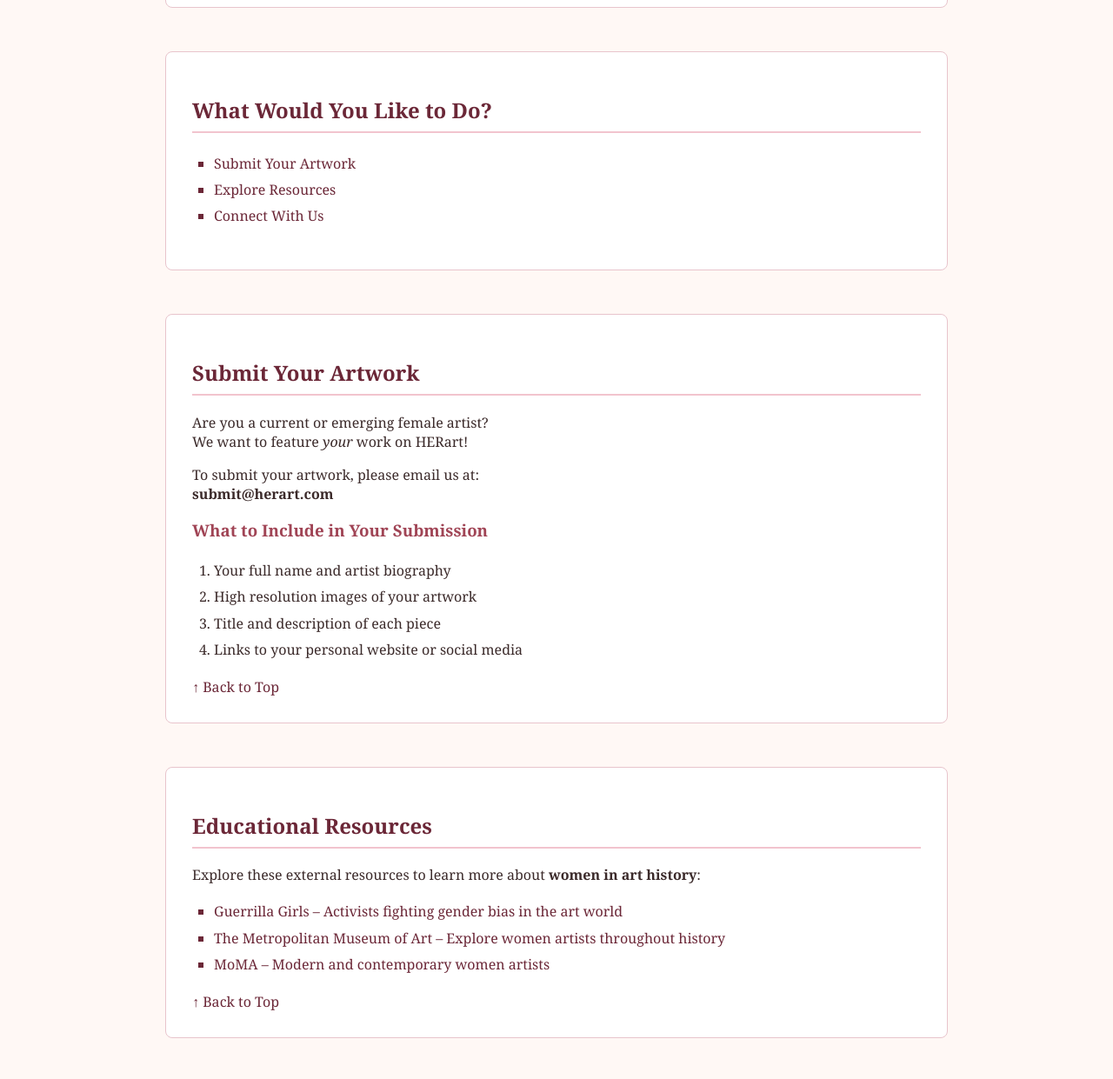
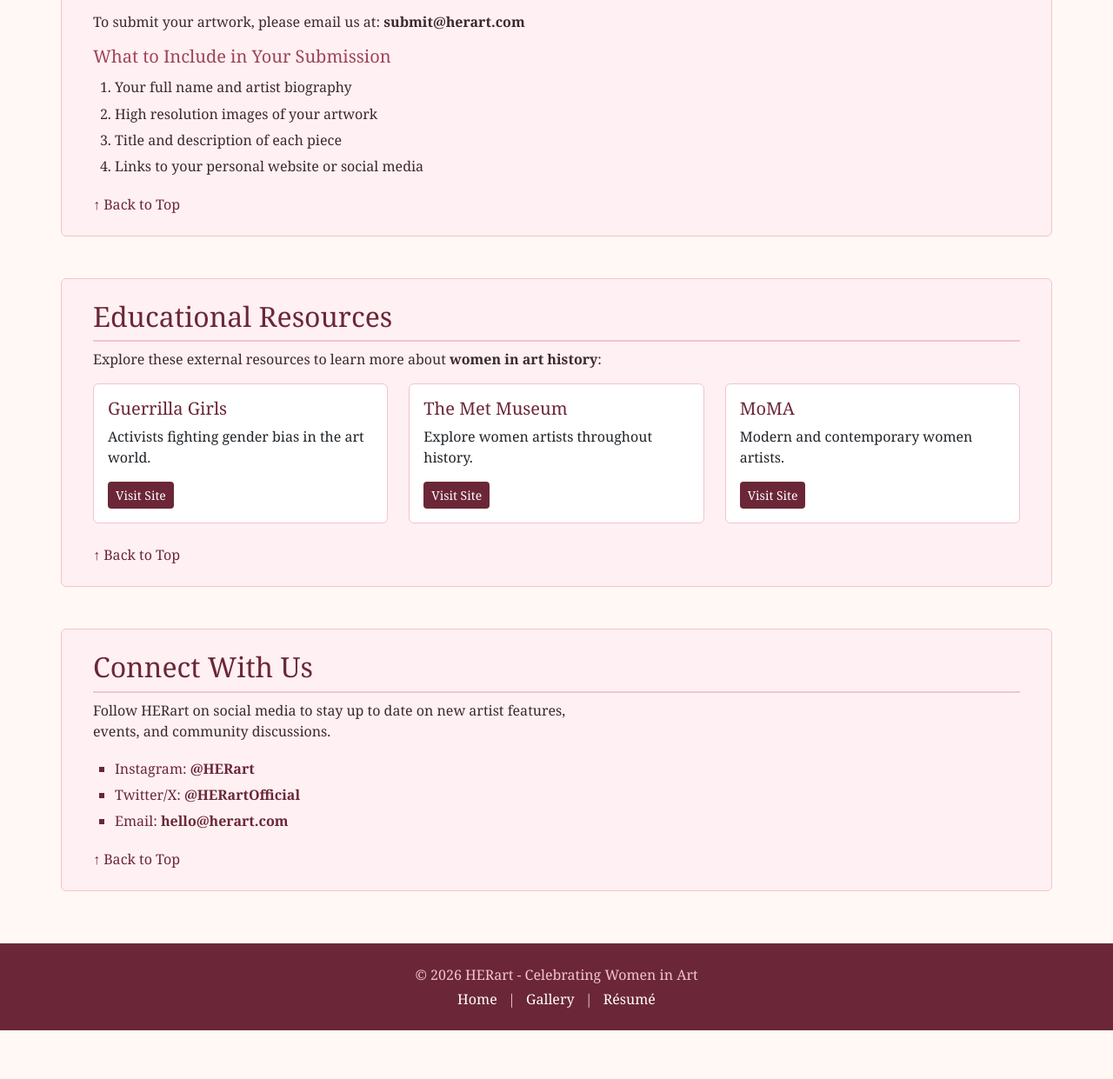
Before and after one commit to sareyamickelsen/herart, a plain HTML site: page contact.html in a window 1280 px wide. Shown: the part 679-1920 px from the top of the page at 87% size. After the commit the page ends 1864 px from the top, so only its background shows below. Drawn offline with nearby package versions, Linux system fonts and the light colour scheme.

Commit message:
Update contact.html

```diff
--- a/contact.html
+++ b/contact.html
@@ -5,134 +5,150 @@
   <meta charset="UTF-8" />
   <meta name="viewport" content="width=device-width, initial-scale=1.0" />
   <title>HERart - Contact Us</title>
-  <!-- Link to external stylesheet -->
+  <!-- Bootstrap CSS -->
+  <link href="https://cdn.jsdelivr.net/npm/bootstrap@5.3.0/dist/css/bootstrap.min.css" rel="stylesheet" />
+  <!-- Custom Stylesheet -->
   <link rel="stylesheet" href="styles.css" />
 </head>
 
 <body>
 
-  <!-- HEADER -->
-  <header id="top">
-    <h1>HERart</h1>
-    <p>Celebrating Women in Art</p>
+  <!-- NAVBAR -->
+  <nav class="navbar navbar-expand-lg fixed-top" style="background-color: #6b2737;">
+    <div class="container">
+      <a class="navbar-brand text-white fw-bold" href="index.html">HERart</a>
+      <button class="navbar-toggler" type="button" data-bs-toggle="collapse" data-bs-target="#navbarNav">
+        <span class="navbar-toggler-icon"></span>
+      </button>
+      <div class="collapse navbar-collapse" id="navbarNav">
+        <ul class="navbar-nav ms-auto">
+          <li class="nav-item"><a class="nav-link text-white" href="index.html">Home</a></li>
+          <li class="nav-item"><a class="nav-link text-white" href="gallery.html">Gallery</a></li>
+          <li class="nav-item"><a class="nav-link text-white" href="resume.html">Résumé</a></li>
+          <li class="nav-item"><a class="nav-link text-white" href="contact.html">Contact</a></li>
+        </ul>
+      </div>
+    </div>
+  </nav>
 
-    <!-- Navigation -->
-    <nav>
-      <a href="index.html" title="Go to Home Page">Home</a>
-      <a href="gallery.html" title="View the Artist Gallery">Gallery</a>
-      <a href="contact.html" title="Contact Us">Contact</a>
-    </nav>
-  </header>
+  <!-- PAGE HEADER -->
+  <div class="container-fluid py-4 text-center text-white" style="background-color: #6b2737; margin-top: 56px;">
+    <h1 class="display-5 fw-bold" style="color: #f2c4ce;">Get In Touch</h1>
+    <p class="lead" style="color: #f2c4ce;">Join the HERart Community</p>
+  </div>
 
   <!-- MAIN CONTENT -->
-  <main>
+  <div class="container my-5" id="top">
 
-    <section id="contact-intro">
-      <h2>Get In Touch</h2>
+    <!-- INTRO -->
+    <div class="row align-items-center mb-5" id="contact-intro">
+      <div class="col-md-7">
         <p>
           We would love to hear from you! Whether you are a <strong>female artist</strong>
           looking to showcase your work, a <em>researcher</em> passionate about women in art,
           or simply someone who appreciates the beauty of art — this community is for you.
         </p>
-
-      <img
-        src="images/contactpage.jpg"
-        alt="A welcoming community space for women in art"
-        width="400"
-        height="300"
-      />
-    </section>
-
-    <!-- On-page anchor jump links -->
-    <section id="contact-links">
-      <h2>What Would You Like to Do?</h2>
+        <p>Jump to a section:</p>
         <ul>
-        <li><a href="#submit-art" title="Submit your artwork">Submit Your Artwork</a></li>
-        <li><a href="#resources" title="View educational resources">Explore Resources</a></li>
-        <li><a href="#connect" title="Connect with the community">Connect With Us</a></li>
+          <li><a href="#submit-art" style="color: #6b2737;">Submit Your Artwork</a></li>
+          <li><a href="#resources" style="color: #6b2737;">Explore Resources</a></li>
+          <li><a href="#connect" style="color: #6b2737;">Connect With Us</a></li>
         </ul>
-    </section>
+      </div>
+      <div class="col-md-5 text-center">
+        <img src="images/contactpage.jpg" alt="HERart Community"
+          class="img-fluid rounded" style="border: 3px solid #f2c4ce; max-height: 300px;" />
+      </div>
+    </div>
 
     <!-- SUBMIT ART -->
-    <section id="submit-art">
-      <h2>Submit Your Artwork</h2>
+    <div class="row mb-5 p-4 rounded" id="submit-art" style="background-color: #fff0f3; border: 1px solid #f2c4ce;">
+      <div class="col-12">
+        <h2 style="color: #6b2737;">Submit Your Artwork</h2>
         <p>
           Are you a current or emerging female artist?<br />
           We want to feature <em>your</em> work on HERart!
         </p>
-      <p>
-        To submit your artwork, please email us at:<br />
-        <strong>submit@herart.com</strong>
-      </p>
-
-      <h3>What to Include in Your Submission</h3>
+        <p>To submit your artwork, please email us at: <strong>submit@herart.com</strong></p>
+        <h5 style="color: #a04455;">What to Include in Your Submission</h5>
         <ol>
           <li>Your full name and artist biography</li>
           <li>High resolution images of your artwork</li>
           <li>Title and description of each piece</li>
           <li>Links to your personal website or social media</li>
         </ol>
-
-      <a href="#top" title="Back to top">&#8593; Back to Top</a>
-    </section>
+        <a href="#top" style="color: #6b2737;">&#8593; Back to Top</a>
+      </div>
+    </div>
 
     <!-- RESOURCES -->
-    <section id="resources">
-      <h2>Educational Resources</h2>
-      <p>
-        Explore these external resources to learn more about
-        <strong>women in art history</strong>:
-      </p>
-
-      <ul>
-        <li>
-          <a href="https://www.guerrillagirls.com" title="Visit the Guerrilla Girls website" target="_blank">
-            Guerrilla Girls
-          </a>
-          – Activists fighting gender bias in the art world
-        </li>
-        <li>
-          <a href="https://www.metmuseum.org" title="Visit the Met Museum website" target="_blank">
-            The Metropolitan Museum of Art
-          </a>
-          – Explore women artists throughout history
-        </li>
-        <li>
-          <a href="https://www.moma.org" title="Visit MoMA website" target="_blank">
-            MoMA
-          </a>
-          – Modern and contemporary women artists
-        </li>
-      </ul>
-
-      <a href="#top" title="Back to top">&#8593; Back to Top</a>
-    </section>
+    <div class="row mb-5 p-4 rounded" id="resources" style="background-color: #fff0f3; border: 1px solid #f2c4ce;">
+      <div class="col-12">
+        <h2 style="color: #6b2737;">Educational Resources</h2>
+        <p>Explore these external resources to learn more about <strong>women in art history</strong>:</p>
+        <div class="row">
+          <div class="col-md-4">
+            <div class="card h-100" style="border-color: #f2c4ce;">
+              <div class="card-body">
+                <h5 class="card-title" style="color: #6b2737;">Guerrilla Girls</h5>
+                <p class="card-text">Activists fighting gender bias in the art world.</p>
+                <a href="https://www.guerrillagirls.com" target="_blank" class="btn btn-sm" style="background-color: #6b2737; color: white;">Visit Site</a>
+              </div>
+            </div>
+          </div>
+          <div class="col-md-4">
+            <div class="card h-100" style="border-color: #f2c4ce;">
+              <div class="card-body">
+                <h5 class="card-title" style="color: #6b2737;">The Met Museum</h5>
+                <p class="card-text">Explore women artists throughout history.</p>
+                <a href="https://www.metmuseum.org" target="_blank" class="btn btn-sm" style="background-color: #6b2737; color: white;">Visit Site</a>
+              </div>
+            </div>
+          </div>
+          <div class="col-md-4">
+            <div class="card h-100" style="border-color: #f2c4ce;">
+              <div class="card-body">
+                <h5 class="card-title" style="color: #6b2737;">MoMA</h5>
+                <p class="card-text">Modern and contemporary women artists.</p>
+                <a href="https://www.moma.org" target="_blank" class="btn btn-sm" style="background-color: #6b2737; color: white;">Visit Site</a>
+              </div>
+            </div>
+          </div>
+        </div>
+        <br />
+        <a href="#top" style="color: #6b2737;">&#8593; Back to Top</a>
+      </div>
+    </div>
 
     <!-- CONNECT -->
-    <section id="connect">
-      <h2>Connect With Us</h2>
+    <div class="row mb-5 p-4 rounded" id="connect" style="background-color: #fff0f3; border: 1px solid #f2c4ce;">
+      <div class="col-12">
+        <h2 style="color: #6b2737;">Connect With Us</h2>
         <p>
           Follow HERart on social media to stay up to date on new artist features,<br />
           events, and community discussions.
         </p>
-
         <ul>
           <li>Instagram: <strong>@HERart</strong></li>
           <li>Twitter/X: <strong>@HERartOfficial</strong></li>
           <li>Email: <strong>hello@herart.com</strong></li>
         </ul>
+        <a href="#top" style="color: #6b2737;">&#8593; Back to Top</a>
+      </div>
+    </div>
 
-      <a href="#top" title="Back to top">&#8593; Back to Top</a>
-    </section>
-
-  </main>
+  </div>
 
   <!-- FOOTER -->
-  <footer>
-    <p>&copy; 2026 HERart - Celebrating Women in Art</p>
-    <a href="index.html" title="Go to Home">Home</a> |
-    <a href="gallery.html" title="Go to Gallery">Gallery</a>
+  <footer class="text-center py-4" style="background-color: #6b2737; color: #f2c4ce;">
+    <p class="mb-1">&copy; 2026 HERart - Celebrating Women in Art</p>
+    <a href="index.html" class="text-white mx-2">Home</a> |
+    <a href="gallery.html" class="text-white mx-2">Gallery</a> |
+    <a href="resume.html" class="text-white mx-2">Résumé</a>
   </footer>
+
+  <!-- Bootstrap JS -->
+  <script src="https://cdn.jsdelivr.net/npm/bootstrap@5.3.0/dist/js/bootstrap.bundle.min.js"></script>
 
 </body>
 </html>
```
Lines whose indentation alone changed are shown as unchanged.
